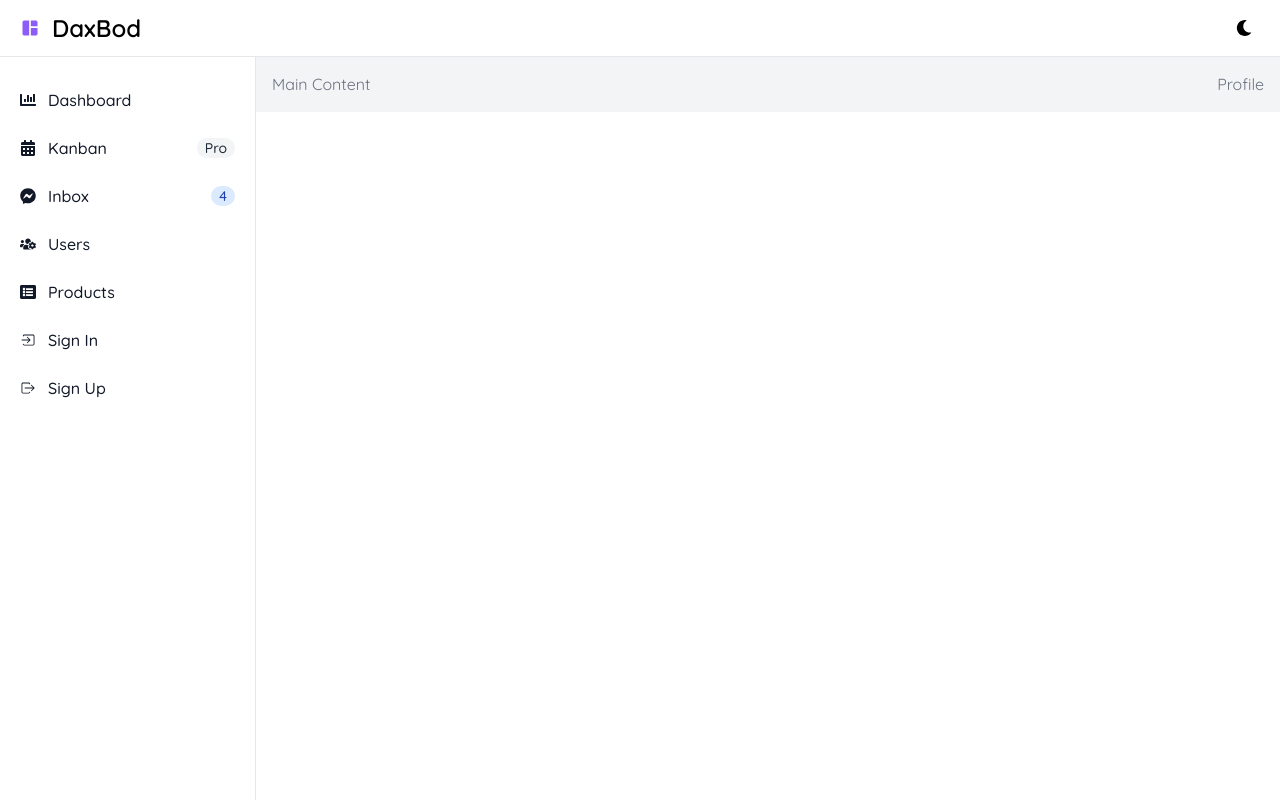
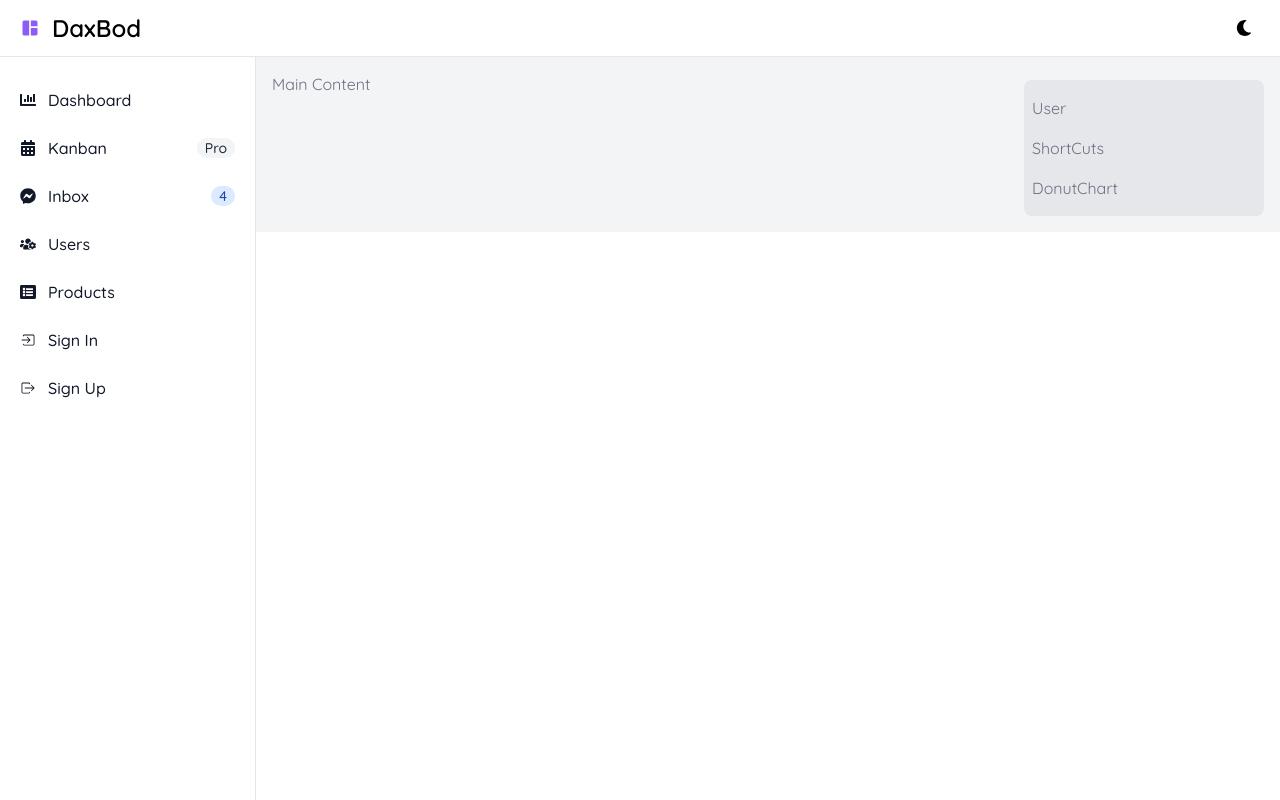
Before and after one commit to Elsoltan98/DaxBod, a React (Vite) app: page / in a window 1280 px wide. Built offline with nearby package versions, Linux system fonts and the light colour scheme.

Commit message:
Update Profile components

```diff
--- /dev/null
+++ b/src/Components/Profile/DonutChart.tsx
@@ -0,0 +1,5 @@
+const DonutChart = () => {
+  return <div>DonutChart</div>;
+};
+
+export default DonutChart;
--- /dev/null
+++ b/src/Components/Profile/ShortCuts.tsx
@@ -0,0 +1,5 @@
+const ShortCuts = () => {
+  return <div>ShortCuts</div>;
+};
+
+export default ShortCuts;
--- /dev/null
+++ b/src/Components/Profile/User.tsx
@@ -0,0 +1,5 @@
+const User = () => {
+  return <div>User</div>;
+};
+
+export default User;
--- a/src/Components/Profile/index.tsx
+++ b/src/Components/Profile/index.tsx
@@ -1,7 +1,12 @@
+import DonutChart from "./DonutChart";
+import ShortCuts from "./ShortCuts";
+import User from "./User";
 const Profile = () => {
   return (
-    <div>
-      <h1>Profile</h1>
+    <div className="px-2 py-4 mt-2 bg-gray-200 rounded-lg w-full dark:bg-gray-700 lg:w-60 flex flex-col justify-between gap-4">
+      <User />
+      <ShortCuts />
+      <DonutChart />
     </div>
   );
 };
```
